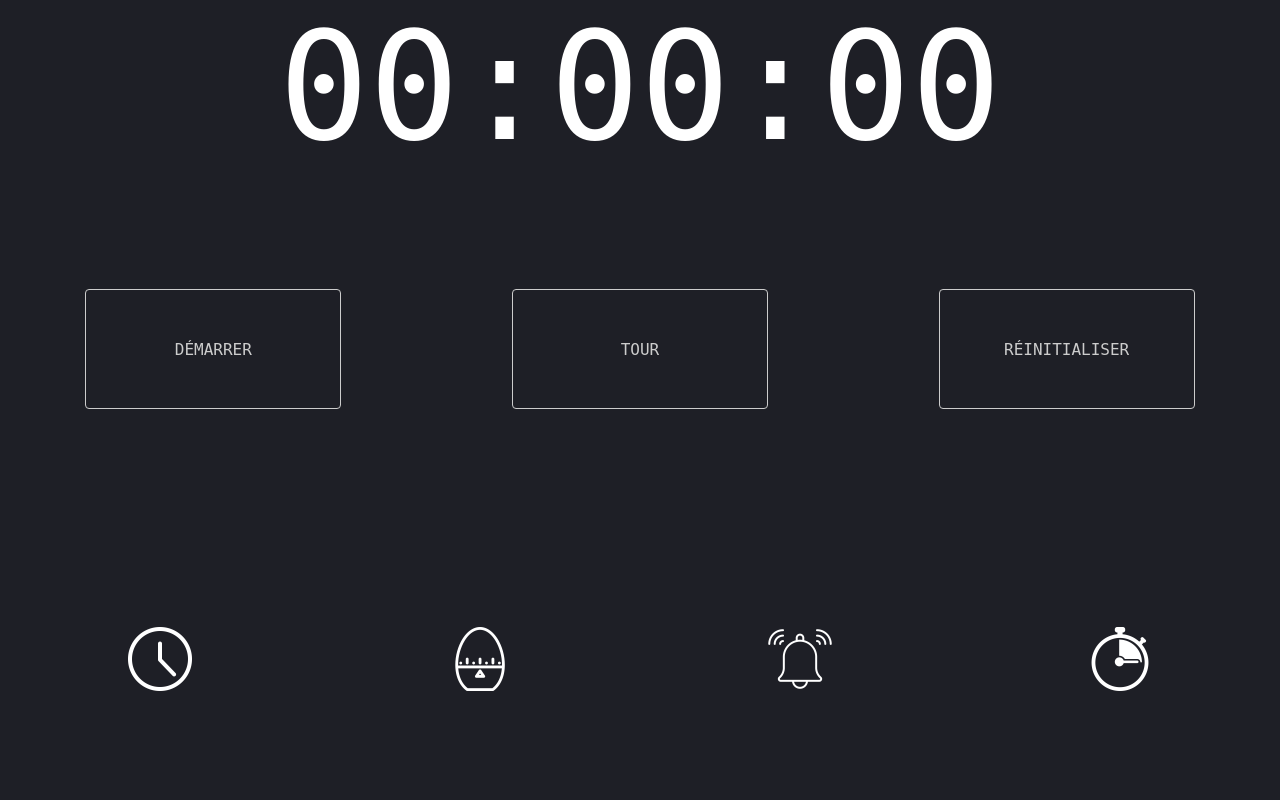
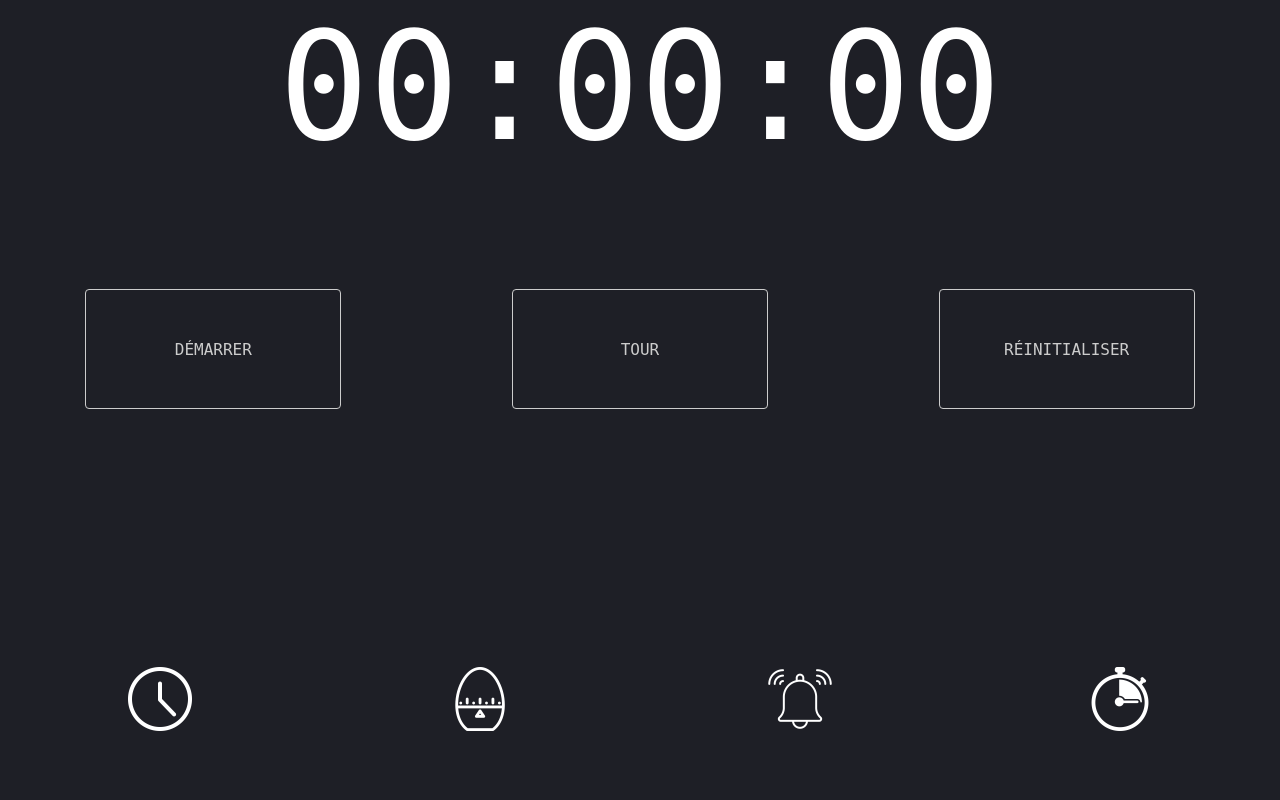
Before and after one commit to camille-clappaz/oclock, a PHP site: page /chronometre.php in a window 1280 px wide. Run offline with PHP 8.4, Linux system fonts and the light colour scheme.

Commit message:
bug footer chrono OK!

```diff
--- a/chronometre.css
+++ b/chronometre.css
@@ -7,17 +7,21 @@
 
 body {
     margin: 0;
-    height: 100vh;
+    min-height: 80vh;
     align-items: center;
     font-size: 100px;
     background-color: var(--main-bg-color);
     position: relative;
     transition: all ease 0.2s;
 }
-main{
-    height: 70vh;
-}
 
+
+footer {
+    position: absolute;
+    bottom: 0;
+    width: 100%;
+    height: 2.5rem;
+  }
 .chronometre {
     display: flex;
     flex-direction: column;
--- a/chronometre.php
+++ b/chronometre.php
@@ -22,7 +22,7 @@
 
     </div>
     </main>
-   <script src="chrono.js"></script>
+    <script src="chrono.js"></script>
     <?php
     require("footer.php")
 ?>
--- a/style.css
+++ b/style.css
@@ -2,36 +2,40 @@
     background-color: #1e1f26;
     color: #ccc;
 }
-img{
-    filter:invert(100%);
+
+img {
+    filter: invert(100%);
     width: 20vw;
 }
-#home{
+
+#home {
     overflow-y: hidden;
 
 }
-.index{
+
+.index {
     height: 100vh;
-    width:100%;
+    width: 100%;
     display: flex;
     justify-content: space-between;
     justify-content: center;
     align-items: center;
 }
-footer{
+
+footer {
     width: 100%;
-    margin: 30px 0 0 0 ;
+    margin: 30px 0 0 0;
+}
 
-
-}
-.footer img{
-    filter:invert(100%);
+.footer img {
+    filter: invert(100%);
     width: 5vw;
 }
-.footer{
+
+.footer {
     margin-top: 5vh;
     margin-bottom: 5vh;
-    width:100%;
+    width: 100%;
     display: flex;
     justify-content: space-around;
     align-items: center;
```
Also changed, not shown: bdd.php (deleted, +0 -13 lines), chrono.js (indentation only). Lines whose indentation alone changed are shown as unchanged.
